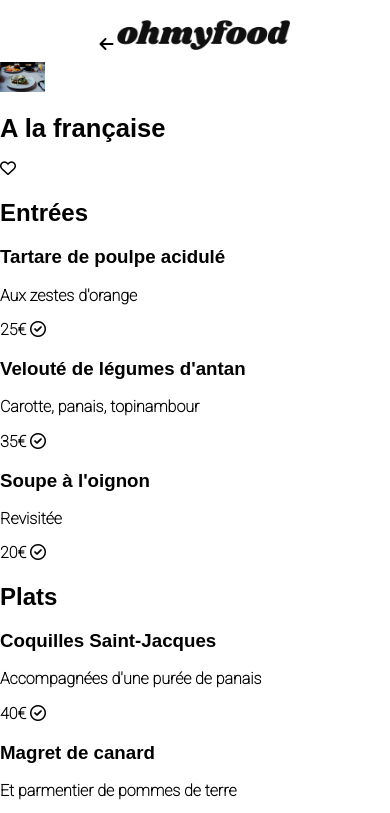
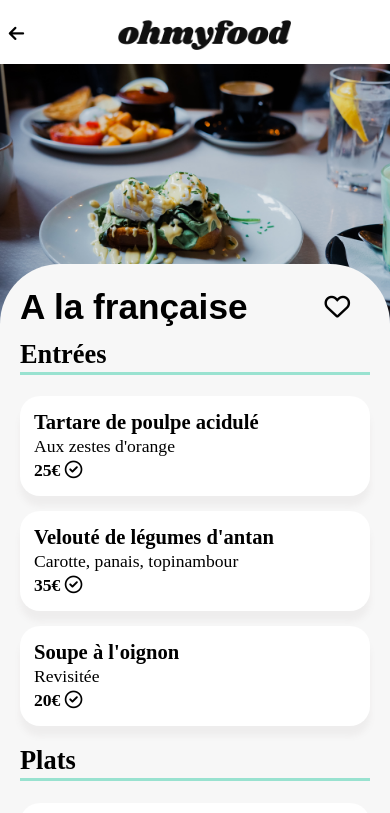
Before and after one commit to belarif/oh-my-food, a website: page views/a-la-francaise.html in a window 390 px wide. Shown: the top 813 px of the page. Drawn offline with nearby package versions, Linux system fonts and the light colour scheme; files that its build step writes are made by us from their sources; a web font is replaced by a local one.

Commit message:
OMF2: creating CSS style with SASS of 'a-la-francaise' page  for mobile, tablet and desktop

```diff
--- a/sass/base/_base.scss
+++ b/sass/base/_base.scss
@@ -1,16 +1,8 @@
-* {
-  font-family: Roboto, Arial, sans-serif;
-  font-weight:600;
-}
-
-h1 {
-  font-size: 1.6rem;
-}
-
-h1,
-h2,
-h3 {
-  font-family: Shrikhand, Arial, sans-serif;
+body {
+  margin: auto;
+  max-width: 1400px;
+  font-size: 1.1rem;
+  line-height: 1.5rem;
 }
 
 a {
--- a/sass/layouts/_footer.scss
+++ b/sass/layouts/_footer.scss
@@ -3,9 +3,13 @@ footer {
   color: $white;
   background-color: $footer-background;
 
+  h3 {
+    @media (min-width: 768px) {
+      text-align: center;
+    }
+  }
+
   ul {
-    line-height: 1.5rem;
-
     @media (min-width: $tablet) {
       display: flex;
       justify-content: space-around;
--- a/sass/layouts/_header.scss
+++ b/sass/layouts/_header.scss
@@ -1,9 +1,14 @@
 body > header {
+  margin: 20px 0 8px 0;
   text-align: center;
-  margin-top: 20px;
-  margin-bottom: 8px;
+
+  .logo {
+    height: 30px;
+  }
+
+  i {
+    position: relative;
+    right: 90px;
+    bottom: 10px;
+  }
 }
-
-header img {
-  height: 30px;
-}
--- a/sass/main.scss
+++ b/sass/main.scss
@@ -4,3 +4,4 @@
 @import "./layouts/header";
 @import "./layouts/footer";
 @import "./pages/accueil";
+@import "./pages/menu";
--- /dev/null
+++ b/sass/pages/_menu.scss
@@ -0,0 +1,82 @@
+.menu {
+  display: flex;
+  flex-direction: column;
+  justify-content: center;
+  background-color: $gray;
+
+  article {
+    position: relative;
+    top: -60px;
+    border-radius: 60px 60px 0 0;
+    padding: 30px 20px 0 20px;
+    background-color: $gray;
+
+    > section {
+      @media (min-width: $tablet) {
+        margin-bottom: 30px;
+        width: 100%;
+      }
+    }
+
+    h2 {
+      border-bottom: 3px solid $tertiary;
+      padding-bottom: 6px;
+    }
+
+    li {
+      margin-bottom: 15px;
+      border-radius: 20px;
+      padding: 14px;
+      background-color: $white;
+      @include shadow(0, 10px, 6px, $dark-gray);
+    }
+
+    @media (min-width: $desktop) {
+      display: flex;
+      flex-direction: column;
+    }
+
+    div {
+      @media (min-width: $desktop) {
+        margin-top: 20px;
+        display: grid;
+        grid-template-columns: 1fr 1fr 1fr;
+        gap: 30px;
+      }
+    }
+  }
+
+  h1,
+  h3,
+  p {
+      margin: 0;
+  }
+
+  h1 {
+    @include shrikhand;
+  }
+
+  header {
+    display: flex;
+    justify-content: space-between;
+    align-items: center;
+
+    i {
+      margin-right: 20px;
+      font-size: 1.6rem;
+    }
+  }
+
+  button {
+    margin: -20px auto 50px auto;
+    border: none;
+    border-radius: 30px;
+    padding: 20px 60px;
+    @include gradient($secondary, 10%, $primary, 100%);
+    color: $white;
+  }
+
+  @media (min-width: $tablet) {
+    text-align: center;
+  }
+}
--- a/sass/utils/_mixins.scss
+++ b/sass/utils/_mixins.scss
@@ -7,3 +7,13 @@
 @mixin shadow($horizontal, $vertical, $softening, $color) {
     box-shadow: $horizontal $vertical $softening $color;
 }
+
+// Shrikhand police
+@mixin shrikhand {
+  font-family: Shrikhand, Arial, sans-serif;
+}
+
+// Roboto police
+@mixin roboto {
+  font-family: Roboto, Arial, sans-serif;
+}
--- a/views/a-la-francaise.html
+++ b/views/a-la-francaise.html
@@ -9,7 +9,7 @@
         <link rel="preconnect" href="https://fonts.gstatic.com" crossorigin>
         <link href="https://fonts.googleapis.com/css2?family=Roboto:wght@100&family=Shrikhand&display=swap" rel="stylesheet">
         <link href="https://necolas.github.io/normalize.css/8.0.1/normalize.css" rel="stylesheet">
-        <link href="css/style.css" rel="stylesheet">
+        <link href="../css/style.css" rel="stylesheet">
     </head>
 
     <body>
@@ -17,12 +17,12 @@
         <header>
             <a href="../">
                 <i class="fa-solid fa-arrow-left"></i>
-                <img src="../images/logo/ohmyfood.png" alt="logo oh-my-food" title="logo oh-my-food">
+                <img class="logo" src="../images/logo/ohmyfood.png" alt="logo oh-my-food" title="logo oh-my-food">
             </a>
         </header>
 
         <!-- main content -->
-        <main>
+        <main class="menu">
             <header>
                 <img src="../images/restaurants/toa-heftiba-DQKerTsQwi0-unsplash.jpg" title="A la française" alt="image à la française">
             </header>
@@ -33,6 +33,7 @@
                     <i class="fa-regular fa-heart"></i>
                 </header>
 
+                <div>
                     <!-- entrees -->
                     <section>
                         <h2>Entrées</h2>
@@ -125,6 +126,7 @@
                             </li>
                         </ul>
                     </section>
+                </div>
             </article>
 
             <!-- order button -->
```
Also changed, not shown: index.html (+1 -1 lines), css/style.css, 1 other file. Lines whose indentation alone changed are shown as unchanged.
